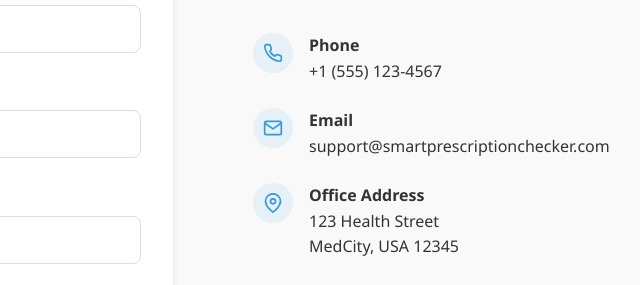
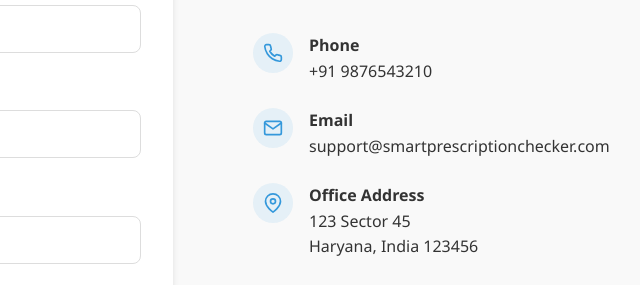
Before and after one commit to Tanishka18/Smart-Prescription-Analyzer, a plain HTML site: page index.html in a window 1280 px wide. Shown: the part 2097-2382 px from the top of the page, 443-1083 px from the left. Drawn offline with Linux system fonts and the light colour scheme.

Commit message:
index refined

```diff
--- a/index.html
+++ b/index.html
@@ -208,7 +208,7 @@
           </div>
           <div>
             <h4>Phone</h4>
-            <p>+1 (555) 123-4567</p>
+            <p>+91 9876543210</p>
           </div>
         </div>
 
@@ -234,7 +234,7 @@
           </div>
           <div>
             <h4>Office Address</h4>
-            <p>123 Health Street<br>MedCity, USA 12345</p>
+            <p>123 Sector 45<br>Haryana, India 123456</p>
           </div>
         </div>
       </div>
```
